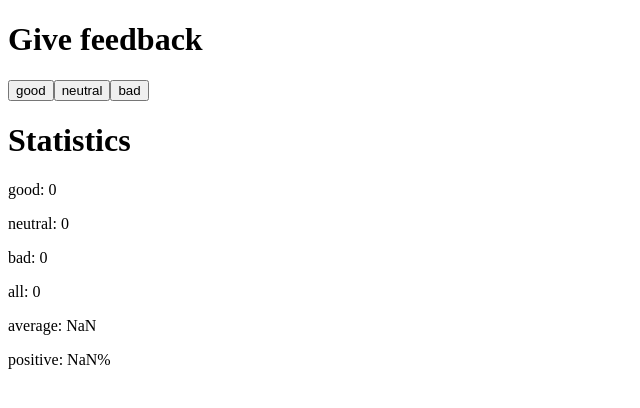
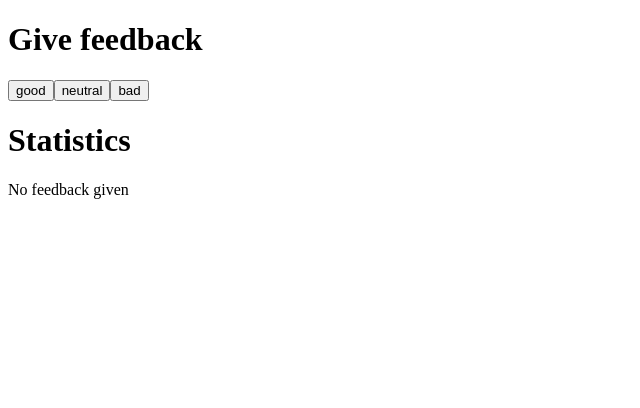
Before and after one commit to RodrigoMejiaDiaz/Laboratorio-3, a React (Create React App) app in the folder votaciones/: page / in a window 1280 px wide. Shown: the top 408 px of the page, without its empty margins (0-640 px from the left). Built offline with nearby package versions, Linux system fonts and the light colour scheme.

Commit message:
votaciones 4. conditional render

```diff
--- a/votaciones/src/components/Statistics.js
+++ b/votaciones/src/components/Statistics.js
@@ -13,12 +13,17 @@ const Statistics = (props) => {
     return (
     <>
         <h1>Statistics</h1>
+        {all > 0 ?
+        <>
         <p>good: {props.good}</p>
         <p>neutral: {props.neutral}</p>
         <p>bad: {props.bad}</p>
         <p>all: {all}</p>
         <p>average: {avr}</p>
         <p>positive: {positive}%</p>
+        </>
+        : <>No feedback given</>
+        }
     </>
 
     )
```
